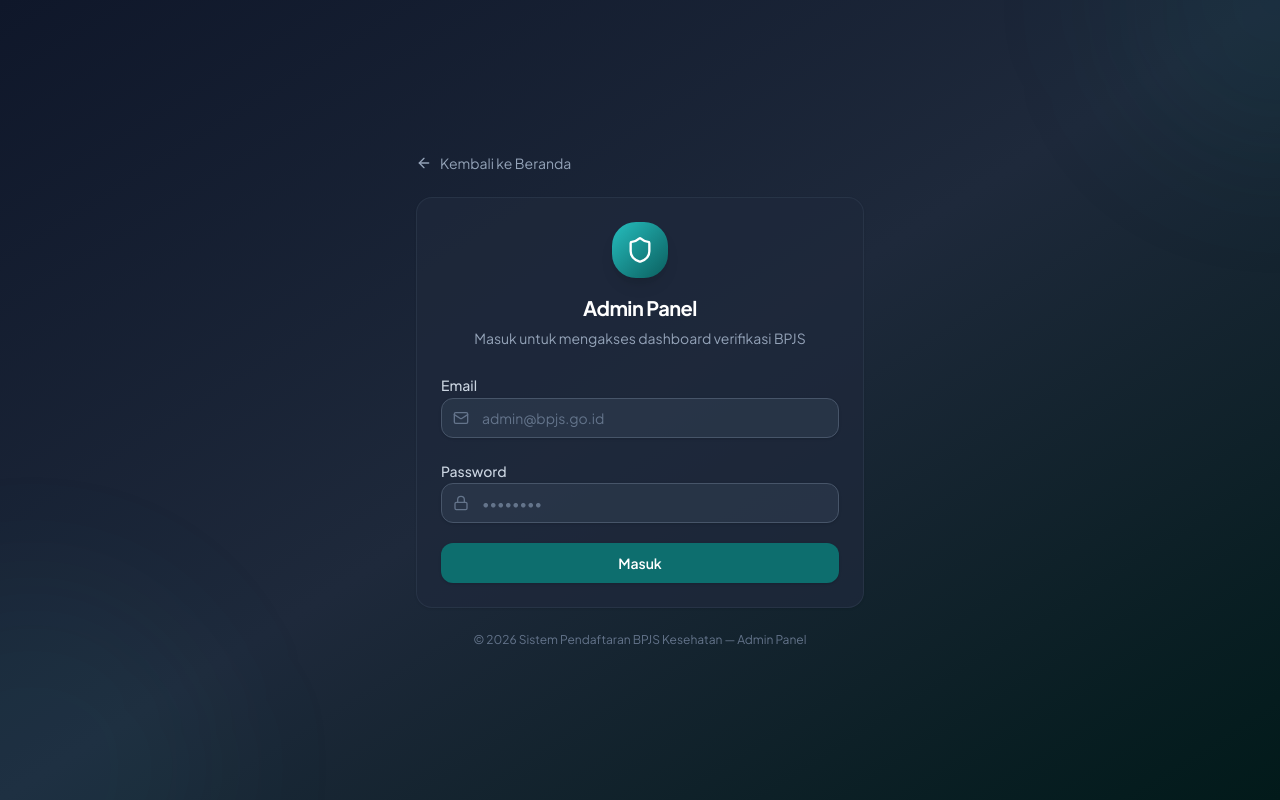
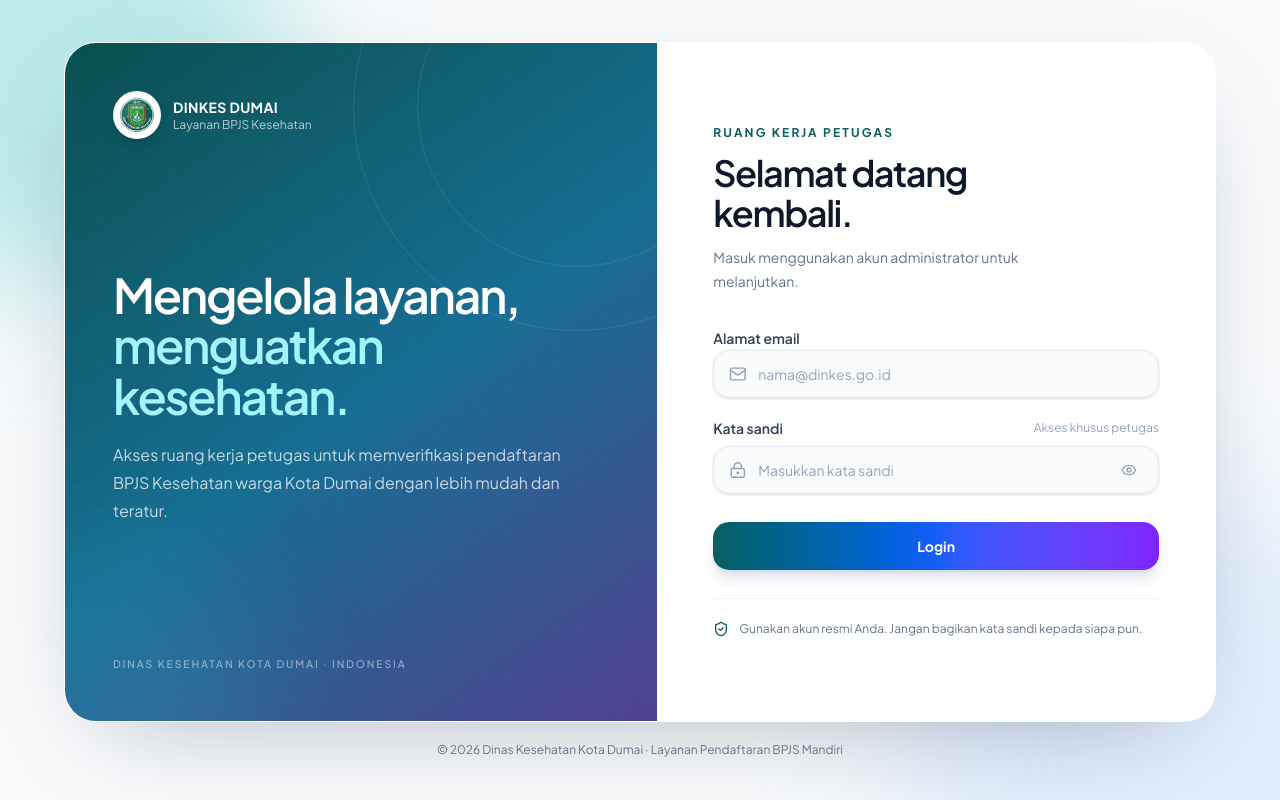
Before and after one commit to robbyaryasaputra/project-kp, a React (Vite) app: page /admin/login in a window 1280 px wide. Built offline with nearby package versions, Linux system fonts and the light colour scheme.

Commit message:
LOGIN ADMIN

```diff
--- a/src/pages/admin/Login.jsx
+++ b/src/pages/admin/Login.jsx
@@ -1,24 +1,25 @@
 import { useState } from "react";
 import { useNavigate } from "react-router-dom";
+import {
+  Eye,
+  EyeOff,
+  Loader2,
+  LockKeyhole,
+  Mail,
+  ShieldCheck,
+} from "lucide-react";
+import { toast } from "sonner";
 import { supabase } from "@/lib/supabaseClient";
-import { toast } from "sonner";
+import logoDinkes from "@/assets/logo-dinkes.jpg";
 import { Button } from "@/components/ui/button";
 import { Input } from "@/components/ui/input";
 import { Label } from "@/components/ui/label";
-import {
-  Card,
-  CardContent,
-  CardHeader,
-  CardTitle,
-  CardDescription,
-} from "@/components/ui/card";
-import { Shield, Loader2, Mail, Lock, ArrowLeft } from "lucide-react";
-import { Link } from "react-router-dom";
 
 export default function AdminLogin() {
   const navigate = useNavigate();
   const [email, setEmail] = useState("");
   const [password, setPassword] = useState("");
+  const [showPassword, setShowPassword] = useState(false);
   const [loading, setLoading] = useState(false);
 
   const handleLogin = async (e) => {
@@ -27,6 +28,7 @@ export default function AdminLogin() {
       toast.error("Email dan password wajib diisi.");
       return;
     }
+
     setLoading(true);
     try {
       const { error } = await supabase.auth.signInWithPassword({
@@ -45,85 +47,187 @@ export default function AdminLogin() {
   };
 
   return (
-    <div className="min-h-screen bg-gradient-to-br from-neutral-900 via-neutral-800 to-primary-950 flex items-center justify-center p-4">
-      {/* Decorative elements */}
-      <div className="absolute inset-0 overflow-hidden">
-        <div className="absolute -top-40 -right-40 w-80 h-80 bg-primary-500/10 rounded-full blur-3xl" />
-        <div className="absolute -bottom-40 -left-40 w-96 h-96 bg-primary-400/5 rounded-full blur-3xl" />
-      </div>
+    <main className="relative flex min-h-screen w-full max-w-[100vw] items-center justify-center overflow-hidden bg-neutral-50 px-4 py-8 sm:px-8">
+      <div
+        aria-hidden="true"
+        className="pointer-events-none absolute -left-40 top-[-10rem] h-[28rem] w-[28rem] rounded-full bg-primary-200/50 blur-3xl"
+      />
+      <div
+        aria-hidden="true"
+        className="pointer-events-none absolute -bottom-48 -right-32 h-[32rem] w-[32rem] rounded-full bg-blue-200/40 blur-3xl"
+      />
 
-      <div className="relative w-full max-w-md animate-slide-up">
-        {/* Back link */}
-        <Link
-          to="/"
-          className="inline-flex items-center gap-2 text-sm text-neutral-400 hover:text-white transition-colors mb-6 no-underline"
-        >
-          <ArrowLeft className="w-4 h-4" />
-          Kembali ke Beranda
-        </Link>
+      <div className="relative w-full min-w-0 max-w-6xl animate-slide-up">
+        <div className="grid min-w-0 overflow-hidden rounded-[2rem] border border-white/80 bg-white shadow-[0_32px_100px_-44px_rgba(15,23,42,0.35)] lg:min-h-[680px] lg:grid-cols-[1.03fr_0.97fr]">
+          <section className="relative isolate flex min-h-[300px] min-w-0 flex-col overflow-hidden bg-[linear-gradient(145deg,#094f4f_0%,#176e93_52%,#51418f_100%)] p-7 text-white sm:min-h-[340px] sm:p-10 lg:min-h-0 lg:p-12">
+            <div
+              aria-hidden="true"
+              className="bg-grid-dots-dark pointer-events-none absolute inset-0 opacity-30"
+            />
+            <div
+              aria-hidden="true"
+              className="pointer-events-none absolute -right-36 -top-40 h-[28rem] w-[28rem] rounded-full border border-white/10"
+            />
+            <div
+              aria-hidden="true"
+              className="pointer-events-none absolute -right-20 -top-24 h-[20rem] w-[20rem] rounded-full border border-white/10"
+            />
+            <div
+              aria-hidden="true"
+              className="pointer-events-none absolute -bottom-32 -left-20 h-72 w-72 rounded-full bg-cyan-300/10 blur-3xl"
+            />
 
-        <Card className="border-neutral-700/50 bg-neutral-800/80 backdrop-blur-xl shadow-2xl">
-          <CardHeader className="text-center pb-2">
-            <div className="mx-auto w-14 h-14 rounded-2xl bg-gradient-to-br from-primary-400 to-primary-600 flex items-center justify-center mb-4 shadow-lg">
-              <Shield className="w-7 h-7 text-white" />
+            <div className="relative flex items-center gap-3">
+              <div className="flex h-12 w-12 shrink-0 items-center justify-center overflow-hidden rounded-2xl bg-white p-1.5 shadow-lg shadow-slate-950/10">
+                <img
+                  src={logoDinkes}
+                  alt="Logo Dinas Kesehatan Kota Dumai"
+                  className="h-full w-full rounded-xl object-cover"
+                />
+              </div>
+              <div>
+                <p className="text-sm font-bold tracking-wide">DINKES DUMAI</p>
+                <p className="text-xs text-white/70">Layanan BPJS Kesehatan</p>
+              </div>
             </div>
-            <CardTitle className="text-white text-xl">Admin Panel</CardTitle>
-            <CardDescription className="text-neutral-400">
-              Masuk untuk mengakses dashboard verifikasi BPJS
-            </CardDescription>
-          </CardHeader>
-          <CardContent className="pt-4">
+
+            <div className="relative mt-10 max-w-lg sm:mt-12 lg:my-auto lg:py-14">
+              <h1 className="max-w-[13ch] text-balance text-4xl font-semibold leading-[1.05] tracking-[-0.045em] sm:text-5xl">
+                Mengelola layanan,{" "}
+                <span className="text-cyan-200">menguatkan kesehatan.</span>
+              </h1>
+              <p className="mt-5 max-w-md text-sm leading-7 text-white/75 sm:text-base">
+                Akses ruang kerja petugas untuk memverifikasi pendaftaran BPJS
+                Kesehatan warga Kota Dumai dengan lebih mudah dan teratur.
+              </p>
+            </div>
+
+            <p className="relative mt-8 text-[0.65rem] font-medium uppercase tracking-[0.18em] text-white/50 lg:mt-0">
+              Dinas Kesehatan Kota Dumai · Indonesia
+            </p>
+          </section>
+
+          <section className="flex min-w-0 flex-col justify-center p-7 sm:p-10 lg:p-14">
+            <div className="mb-8">
+              <p className="mb-3 text-xs font-bold uppercase tracking-[0.18em] text-primary-600">
+                Ruang kerja petugas
+              </p>
+              <h2 className="text-3xl font-semibold tracking-[-0.04em] text-neutral-900 sm:text-4xl">
+                Selamat datang
+                <br className="hidden sm:block" /> kembali.
+              </h2>
+              <p className="mt-3 max-w-sm text-sm leading-6 text-neutral-500">
+                Masuk menggunakan akun administrator untuk melanjutkan.
+              </p>
+            </div>
+
             <form onSubmit={handleLogin} className="space-y-5">
               <div className="space-y-2">
-                <Label htmlFor="email" className="text-neutral-300">
-                  Email
+                <Label
+                  htmlFor="email"
+                  className="text-sm font-semibold text-neutral-700"
+                >
+                  Alamat email
                 </Label>
                 <div className="relative">
-                  <Mail className="absolute left-3 top-1/2 -translate-y-1/2 w-4 h-4 text-neutral-500" />
+                  <Mail
+                    className="pointer-events-none absolute left-4 top-1/2 h-[1.1rem] w-[1.1rem] -translate-y-1/2 text-neutral-400"
+                    aria-hidden="true"
+                  />
                   <Input
                     id="email"
+                    name="email"
                     type="email"
-                    placeholder="admin@bpjs.go.id"
+                    autoComplete="username"
+                    inputMode="email"
+                    required
+                    placeholder="nama@dinkes.go.id"
                     value={email}
                     onChange={(e) => setEmail(e.target.value)}
-                    className="pl-10 bg-neutral-700/50 border-neutral-600 text-white placeholder:text-neutral-500 focus:border-primary-500"
+                    className="h-12 rounded-xl border-neutral-200 bg-neutral-50/70 pl-11 text-sm focus:bg-white"
                   />
                 </div>
               </div>
+
               <div className="space-y-2">
-                <Label htmlFor="password" className="text-neutral-300">
-                  Password
-                </Label>
+                <div className="flex items-center justify-between gap-4">
+                  <Label
+                    htmlFor="password"
+                    className="text-sm font-semibold text-neutral-700"
+                  >
+                    Kata sandi
+                  </Label>
+                  <span className="text-xs text-neutral-400">
+                    Akses khusus petugas
+                  </span>
+                </div>
                 <div className="relative">
-                  <Lock className="absolute left-3 top-1/2 -translate-y-1/2 w-4 h-4 text-neutral-500" />
+                  <LockKeyhole
+                    className="pointer-events-none absolute left-4 top-1/2 h-[1.1rem] w-[1.1rem] -translate-y-1/2 text-neutral-400"
+                    aria-hidden="true"
+                  />
                   <Input
                     id="password"
-                    type="password"
-                    placeholder="••••••••"
+                    name="password"
+                    type={showPassword ? "text" : "password"}
+                    autoComplete="current-password"
+                    required
+                    placeholder="Masukkan kata sandi"
                     value={password}
                     onChange={(e) => setPassword(e.target.value)}
-                    className="pl-10 bg-neutral-700/50 border-neutral-600 text-white placeholder:text-neutral-500 focus:border-primary-500"
+                    className="h-12 rounded-xl border-neutral-200 bg-neutral-50/70 pl-11 pr-12 text-sm focus:bg-white"
                   />
+                  <button
+                    type="button"
+                    onClick={() => setShowPassword((visible) => !visible)}
+                    aria-label={
+                      showPassword ? "Sembunyikan kata sandi" : "Tampilkan kata sandi"
+                    }
+                    aria-pressed={showPassword}
+                    className="absolute right-3 top-1/2 flex h-9 w-9 -translate-y-1/2 items-center justify-center rounded-lg text-neutral-400 transition-colors hover:bg-neutral-100 hover:text-neutral-700 focus-visible:outline-none focus-visible:ring-2 focus-visible:ring-primary-500"
+                  >
+                    {showPassword ? (
+                      <EyeOff className="h-4 w-4" aria-hidden="true" />
+                    ) : (
+                      <Eye className="h-4 w-4" aria-hidden="true" />
+                    )}
+                  </button>
                 </div>
               </div>
-              <Button type="submit" className="w-full" disabled={loading}>
+
+              <Button
+                type="submit"
+                className="mt-2 h-12 w-full rounded-xl bg-gradient-to-r from-primary-600 via-blue-600 to-violet-600 text-sm font-bold shadow-lg shadow-blue-900/15 transition-all duration-300 hover:-translate-y-0.5 hover:from-primary-700 hover:via-blue-700 hover:to-violet-700 hover:shadow-xl"
+                disabled={loading}
+              >
                 {loading ? (
                   <>
-                    <Loader2 className="w-4 h-4 animate-spin" />
+                    <Loader2 className="h-4 w-4 animate-spin" aria-hidden="true" />
                     Memproses...
                   </>
                 ) : (
-                  "Masuk"
+                  "Login"
                 )}
               </Button>
             </form>
-          </CardContent>
-        </Card>
 
-        <p className="text-center text-xs text-neutral-500 mt-6">
-          © 2026 Sistem Pendaftaran BPJS Kesehatan — Admin Panel
+            <div className="mt-7 flex items-start gap-2.5 border-t border-neutral-100 pt-5 text-xs leading-5 text-neutral-500">
+              <ShieldCheck
+                className="mt-0.5 h-4 w-4 shrink-0 text-primary-600"
+                aria-hidden="true"
+              />
+              <p>
+                Gunakan akun resmi Anda. Jangan bagikan kata sandi kepada siapa
+                pun.
+              </p>
+            </div>
+          </section>
+        </div>
+
+        <p className="mt-5 text-center text-xs text-neutral-500">
+          © 2026 Dinas Kesehatan Kota Dumai · Layanan Pendaftaran BPJS Mandiri
         </p>
       </div>
-    </div>
+    </main>
   );
 }
```
